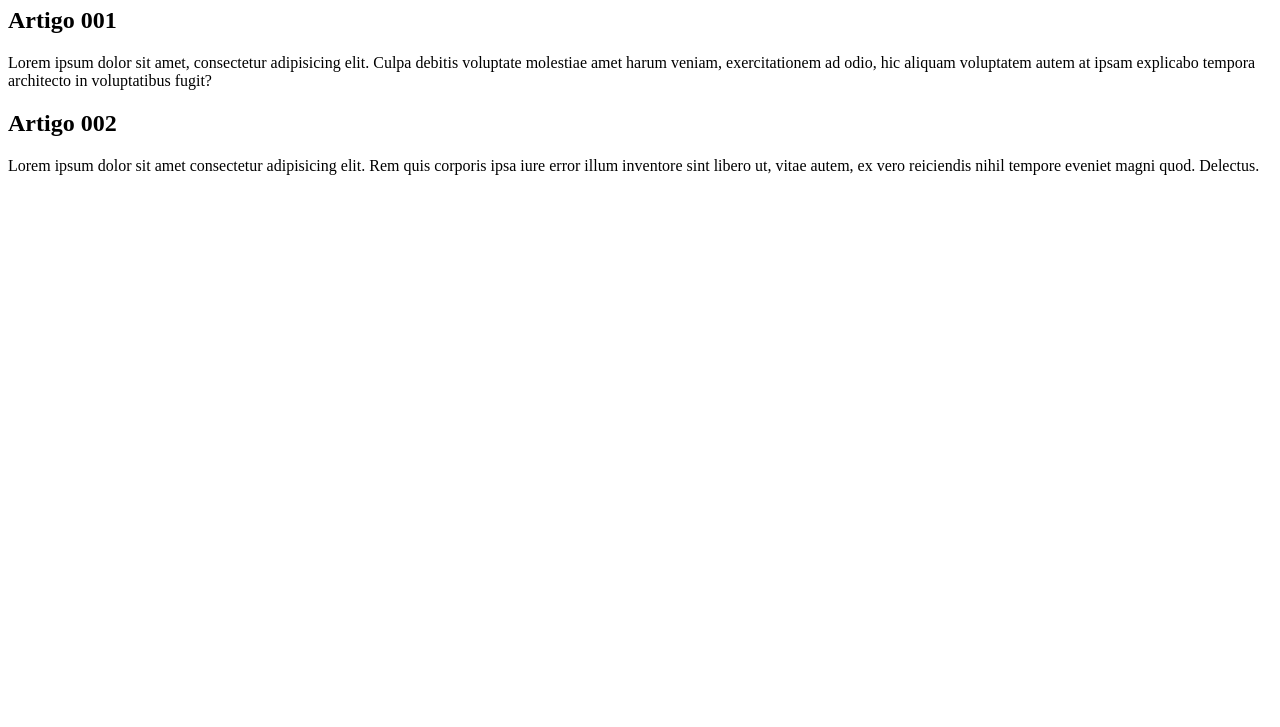
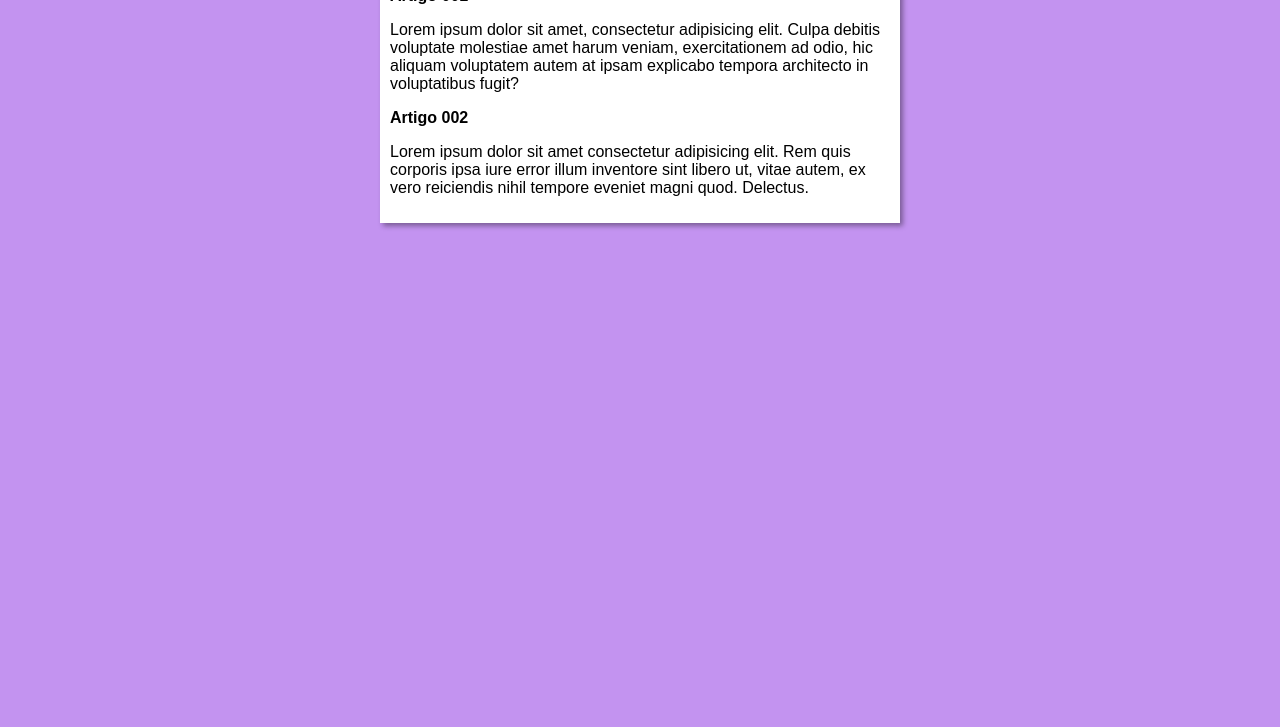
Before and after one commit to GabrielBaiaDias/projeto-site, a plain HTML site: page index.html in a window 1280 px wide. Shown: the part 73-800 px from the top of the page. Drawn offline with Linux system fonts and the light colour scheme.

Commit message:
Adicionando o design
Adicionando o design basico do site

```diff
--- /dev/null
+++ b/estilos/style.css
@@ -0,0 +1,16 @@
+* {
+    font-family: Arial, Helvetica, sans-serif;
+    font-size: 16px;
+}
+
+body {
+    background-color: rgb(195, 147, 240);
+}
+
+main {
+    background-color: white;
+    width: 500px;
+    margin: auto;
+    box-shadow: 3px 3px 5px rgba(0, 0, 0, 0.373);
+    padding: 10px;
+}
--- a/index.html
+++ b/index.html
@@ -3,6 +3,7 @@
 <head>
     <meta charset="UTF-8">
     <meta name="viewport" content="width=device-width, initial-scale=1.0">
+    <link rel="stylesheet" href="estilos/style.css">
     <title>Projeto Site</title>
 </head>
 <body>
```
